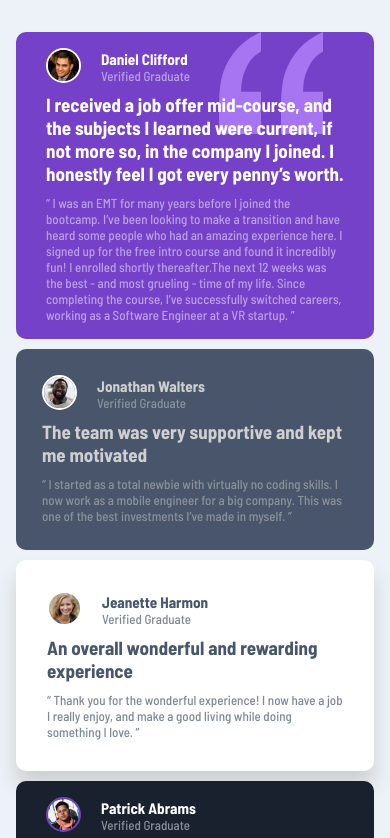
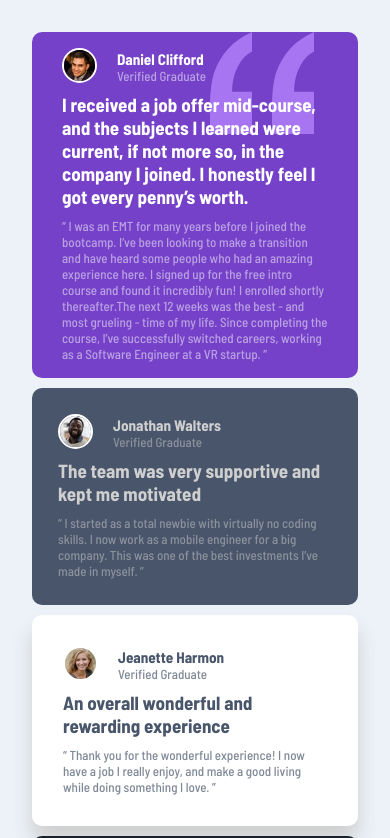
Before and after one commit to bijaylaxmibehera/testimonial-grid-section, a plain HTML site: page index.html in a window 390 px wide. Shown: the top 838 px of the page. Drawn offline with Linux system fonts and the light colour scheme.

Commit message:
minor change

```diff
--- a/styles.css
+++ b/styles.css
@@ -163,13 +163,10 @@ h1 {
 
 @media only screen and (max-width: 768px) {
     body {
-        height: auto;
-        margin: auto 1rem;
+        margin:2rem;
     }
     .container{
         display: block;
-        max-width: 100%;
-        margin: 2rem auto;
     }
 
     .wrapper {
@@ -177,4 +174,7 @@ h1 {
         grid-template-columns: 1fr;
         grid-template-areas: "a" "b" "d" "e" "c";
     }
+    .c{
+        margin-bottom: 2rem;
+    }
 }
```
